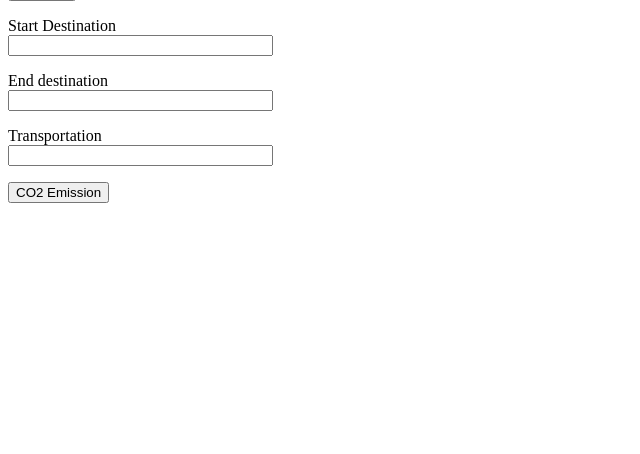
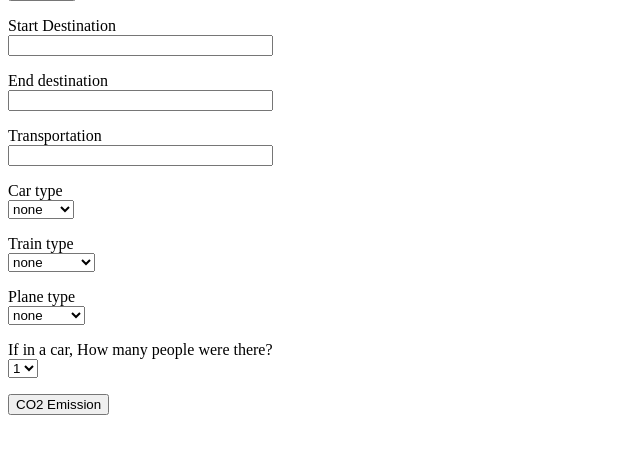
Before and after one commit to lreyesmedrano1/final-project, a Flask app: page / in a window 1280 px wide. Shown: the part 297-751 px from the top of the page, without its empty margins (0-640 px from the left). Run offline with Flask 2, Linux system fonts and the light colour scheme.

Commit message:
--attn needed-- form is formatted
Need assistance with connecting variable to bypass  questions and formatting results

```diff
--- a/distance.py
+++ b/distance.py
@@ -113,7 +113,7 @@ def travel(typer, distance):
     em = round(em, 2)
     em_round = round(em * 2, 2)
     print(f'You produced {em}g of CO2 on your trip and {em_round}g of CO2 for a round trip')
-    return em
+    return em, em_round
 
 
 def saved(typer, distance, em):
--- a/routes.py
+++ b/routes.py
@@ -1,7 +1,7 @@
 # Flask Imports:
 from flask import Flask, render_template, request, url_for, redirect
 from flask_wtf import FlaskForm
-from wtforms import StringField, TextField, SubmitField
+from wtforms import StringField, TextField, SubmitField, SelectField
 from wtforms.validators import DataRequired, length
 import math
 
@@ -35,6 +35,11 @@ class MyForm(FlaskForm):
             DataRequired()
         ]
     )
+    c_travel_type = SelectField('Car type', choices =[('none'),('Gas'), ('Electric'),('Plugin'),('Hybrid')])
+    t_travel_type = SelectField('Train type',choices = [('none'),('Electric'), ('Fossil Fuel')])
+    p_travel_type= SelectField('Plane type', choices=[('none'),('domestic'), ('long haul')] )
+
+    people = SelectField("If in a car, How many people were there?", choices=[('1'),('2'),('3'),('4')])
 
     submit_1 = SubmitField('Distance')
     submit_2 = SubmitField('CO2 Emission')
@@ -72,13 +77,18 @@ def co2_data():
     location1 = str(location1)
     location2 = request.form['end']
     location2 = str(location2)
+    train_type = request.form['t_travel_type']
+    car_type =request.form['c_travel_type']
+    plane_type =request.form['p_travel_type']
+    a_people = request.form['people']
     distance = lat_long(location1, location2)
     typer = request.form['method']
     typer = str(typer)
-    em = 1230
+    em =12
     outcome = travel(typer,distance)
     co2_save= saved(typer,distance,em)
-    return render_template('co2_data.html', outcome=outcome, co2_save=co2_save)
+
+    return render_template('co2_data.html', outcome=outcome, co2_save=co2_save,saved=saved)
 
 
 
--- a/templates/signin.html
+++ b/templates/signin.html
@@ -35,6 +35,28 @@
         {{form.method.label}} <br>
         {{form.method(size=30)}}
     </p>
+    <p>
+        {{form.c_travel_type.label}} <br>
+
+        {{form.c_travel_type(width=10)}}
+    </p>
+
+    <p>
+        {{form.t_travel_type.label}} <br>
+
+        {{form.t_travel_type(width=10)}}
+    </p>
+    <p>
+        {{form.p_travel_type.label}} <br>
+
+        {{form.p_travel_type(width=10)}}
+    </p>
+
+    <p>
+        {{form.people.label}} <br>
+
+        {{form.people(length=100)}}
+    </p>
 
     <p>
 
```
